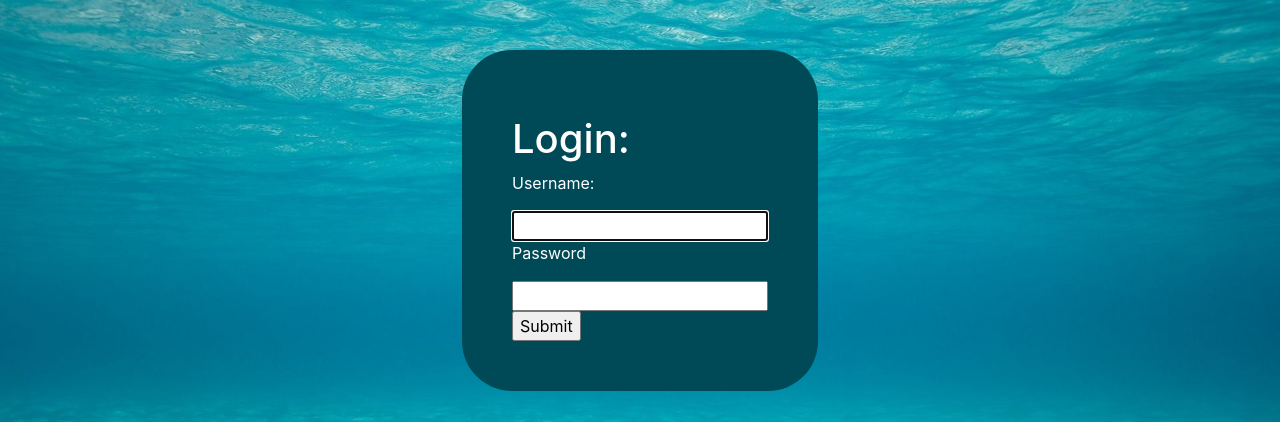
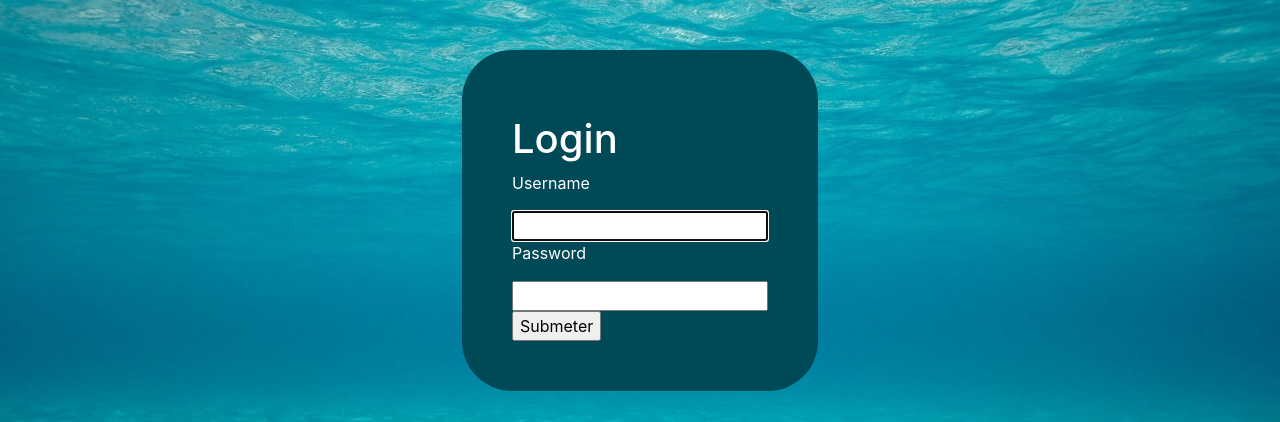
Before and after one commit to DiogoNunesDev/Clothing-Web-Site, a Django app: page /login/ in a window 1280 px wide. Shown: the part 163-585 px from the top of the page. Run offline with Django 4.2, Linux system fonts and the light colour scheme; some libraries are stand-ins or nearby versions.

Commit message:
Pequenos detalhes no login html

```diff
--- a/templates/login.html
+++ b/templates/login.html
@@ -7,14 +7,14 @@
         {% endif %}
         <div class="div_formulario">
             <form action="{% url 'login_view' %}" method="post" class="form_type">
-                <h1>Login:</h1>
+                <h1>Login</h1>
                 {% csrf_token %}
-                <p>Username:</p>
+                <p>Username</p>
                 <input type="text" name="username" autofocus>
                 <p>Password</p>
                 <input type="password" name="password">
                 <br>
-                <input type="submit" value="Submit">
+                <input type="submit" value="Submeter">
             </form>
         </div>
     {% endblock %}
```
Also changed, not shown: db.sqlite3.
